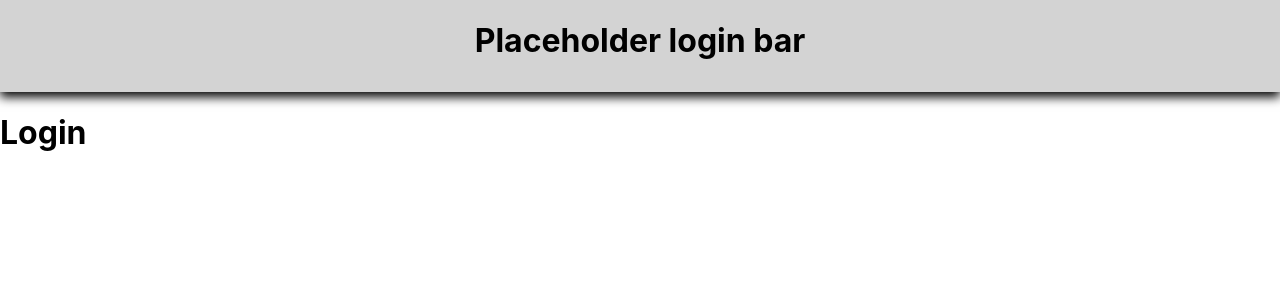
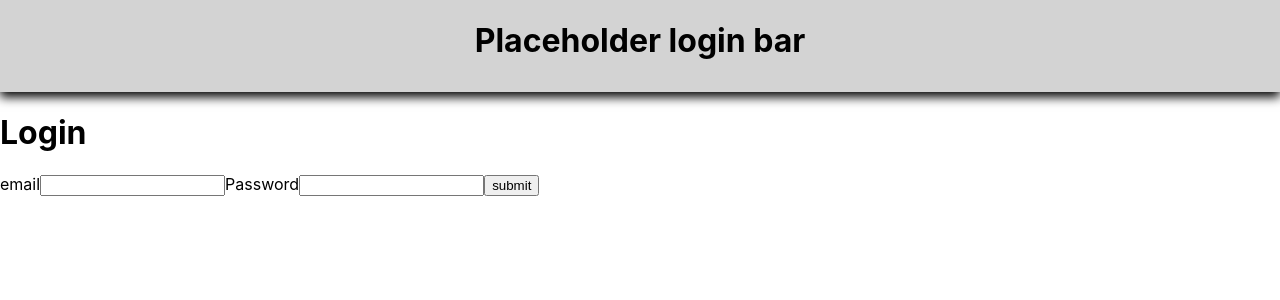
Before and after one commit to Build-Week-Pot-Luck-Planner/front-end, a React (Create React App) app in the folder pot-luck-fe/: page /login in a window 1280 px wide. Shown: the top 300 px of the page. Built offline with nearby package versions, Linux system fonts and the light colour scheme.

Commit message:
login form built

```diff
--- a/pot-luck-fe/src/components/Login.jsx
+++ b/pot-luck-fe/src/components/Login.jsx
@@ -1,9 +1,45 @@
-import React from 'react'
+import React, {useState} from 'react'
 
 function Login() {
+
+    const [formData, setFormData] = useState({
+        email: '',
+        password: ''
+    })
+
+    const onChange = e => {
+        setFormData({
+            ...formData,
+            [e.target.name]: e.target.value,
+
+
+        });
+    }
+
+    const onSub = e => {
+        e.preventDefault();
+        setFormData({
+            email: '',
+            password: '',
+        })
+    }
+
     return (
         <div>
+            <form onSubmit={onSub} >
             <h1>Login</h1>
+            <label  >
+                email
+            <input  type='text' name='email' onChange={onChange} value={formData.email}/>
+
+            </label>
+            <label>
+                Password
+                <input name='password' type='password' onChange={onChange} value={formData.password} />
+            </label>
+            <input type='submit' value='submit' />
+            </form>
+
         </div>
     )
 }
--- a/pot-luck-fe/src/components/SignUp.jsx
+++ b/pot-luck-fe/src/components/SignUp.jsx
@@ -23,7 +23,7 @@
     setFormData({
         ...formData,
         [formData.Location]: newVal
-    })
+    });
 }
 
 const submit = (event) => {
@@ -33,7 +33,7 @@
     email: "",
     password: "",
     imageURL: "",
-    Location: "",})
+    Location: "",});
 
 
 }
```
